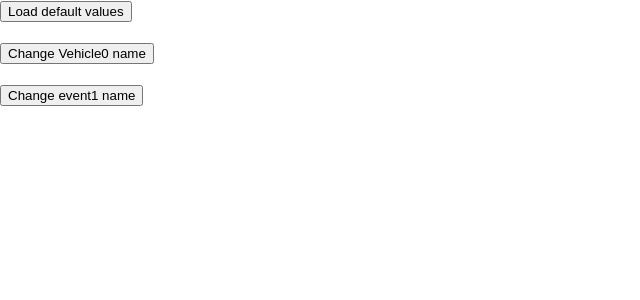
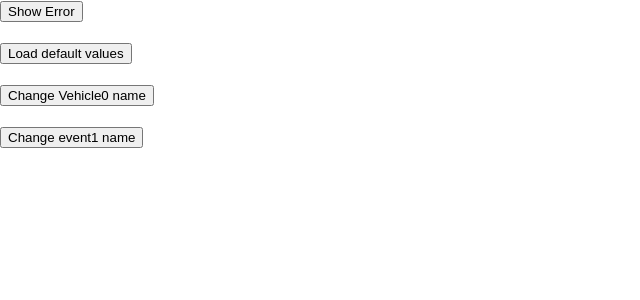
Before and after one commit to sebbalex/simple-redux, a React (Create React App) app: page / in a window 1280 px wide. Shown: the top 300 px of the page, without its empty margins (0-640 px from the left). Built offline with nearby package versions, Linux system fonts and the light colour scheme.

Commit message:
fix: safe update and insert, show error button

```diff
--- a/src/Vehicles.js
+++ b/src/Vehicles.js
@@ -1,17 +1,18 @@
-import React, { Component } from "react";
-import PropTypes from "prop-types";
+import React, {Component} from 'react';
+import PropTypes from 'prop-types';
 import {
   changeItVehicleAction,
   changeItEventAction,
   addEventAction,
   loadInitialValuesAction,
-} from "./store/actions/actions";
-import { connect } from "react-redux";
+  updateVehicleTitle,
+} from './store/actions/actions';
+import {connect} from 'react-redux';
 
 class Vehicles extends Component {
   constructor(props) {
     super(props);
-    this.state = { eventTitle: "" };
+    this.state = {eventTitle: ''};
     this.handleInputChange = this.handleInputChange.bind(this);
     this.handleAddEvent = this.handleAddEvent.bind(this);
   }
@@ -24,8 +25,8 @@ class Vehicles extends Component {
 
   handleAddEvent(key) {
     const eventTitle = this.state.eventTitle;
-    if (eventTitle === "") {
-      console.warn("event title cannot be null");
+    if (eventTitle === '') {
+      console.warn('event title cannot be null');
       return;
     }
     this.props.onAddEventAction(this.state.eventTitle, key);
@@ -37,10 +38,16 @@ class Vehicles extends Component {
       events,
       onChangeItClick,
       onChangeItEventAction,
-      onLoadDefaultValues
+      onLoadDefaultValues,
+      onChangeVehicleTitle,
+      errorMessage,
     } = this.props;
     return (
       <div>
+        {errorMessage && <h2>{errorMessage}</h2>}
+        <button onClick={onChangeVehicleTitle}>Show Error</button>
+        <br />
+        <br />
         <button onClick={onLoadDefaultValues}>Load default values</button>
         <br />
         <br />
@@ -95,6 +102,7 @@ function mapStateToProps(state) {
   return {
     vehicles: state.vehicles,
     events: state.events,
+    errorMessage: state.errorMessage,
   };
 }
 // Map Redux actions to component props
@@ -102,6 +110,7 @@ const mapDispatchToProps = (dispatch) => ({
   onLoadDefaultValues: () => dispatch(loadInitialValuesAction),
   onChangeItClick: () => dispatch(changeItVehicleAction),
   onChangeItEventAction: () => dispatch(changeItEventAction),
+  onChangeVehicleTitle: () => dispatch(updateVehicleTitle(undefined, undefined)),
   onAddEventAction: (eventTitle, key) =>
     dispatch(addEventAction(eventTitle, key)),
 });
--- a/src/store/actions/actions.js
+++ b/src/store/actions/actions.js
@@ -1,24 +1,36 @@
 /*
  * action types
  */
-export const loadInitialValuesAction = { type: "LOAD_DEFAULT" };
+export const loadInitialValuesAction = {type: 'LOAD_DEFAULT'};
 
-export const changeItVehicleAction = { type: "CHANGEIT_VEHICLE_ACTION" };
-export const listVehicleAction = { type: "LIST_VEHICLE_ACTION" };
+export const changeItVehicleAction = {type: 'CHANGEIT_VEHICLE_ACTION'};
+export const listVehicleAction = {type: 'LIST_VEHICLE_ACTION'};
 
-export const changeItEventAction = { type: "CHANGEIT_EVENT_ACTION" };
-export const listEventAction = { type: "LIST_EVENT_ACTION" };
-export const realAddEventAction = { type: "ADD_EVENT_ACTION" };
+export const changeItEventAction = {type: 'CHANGEIT_EVENT_ACTION'};
+export const listEventAction = {type: 'LIST_EVENT_ACTION'};
+export const realAddEventAction = {type: 'ADD_EVENT_ACTION'};
 
-export const errorMessageAction = {type: "ERROR_MESSAGE_ACTION"};
+export const resetErrorAction = {type: 'ERROR_RESET_ACTION'};
 
 /*
  * action creators
  */
+export const updateVehicleTitle = (state, key) => {
+  if (key === undefined) {
+    return {
+      type: 'ERROR',
+      error: 'no vehicle found',
+    };
+  }
+  return {
+    type: 'CHANGEIT_EVENT_ACTION',
+  };
+};
+
 export const addEventAction = (eventTitle, key) => {
-  const eventId = "event-" + makeid(5);
+  const eventId = 'event-' + makeid(5);
   return {
-    type: "ADD_EVENT_ACTION",
+    type: 'ADD_EVENT_ACTION',
     payload: {
       eventId,
       eventTitle,
@@ -28,9 +40,9 @@ export const addEventAction = (eventTitle, key) => {
 };
 
 const makeid = (length) => {
-  let result = "";
+  let result = '';
   const characters =
-    "ABCDEFGHIJKLMNOPQRSTUVWXYZabcdefghijklmnopqrstuvwxyz0123456789";
+    'ABCDEFGHIJKLMNOPQRSTUVWXYZabcdefghijklmnopqrstuvwxyz0123456789';
   let charactersLength = characters.length;
   for (var i = 0; i < length; i++) {
     result += characters.charAt(Math.floor(Math.random() * charactersLength));
--- a/src/store/reducers/index.js
+++ b/src/store/reducers/index.js
@@ -1,24 +1,23 @@
-import { combineReducers } from 'redux'
-import { errorMessageAction } from '../actions/actions'
-import vehicleReducer from "./vehicleReducer";
-import eventReducer from "./eventReducer";
+import {combineReducers} from 'redux';
+import {resetErrorAction} from '../actions/actions';
+import vehicleReducer from './vehicleReducer';
+import eventReducer from './eventReducer';
 
 // Updates error message to notify about the failed fetches.
 const errorMessage = (state = null, action) => {
-  const { type, error } = action
-
-  if (type === errorMessageAction) {
-    return null
+  const {type, error} = action;
+  if (type === resetErrorAction) {
+    return null;
   } else if (error) {
-    return error
+    return error;
   }
-  return state
-}
+  return state;
+};
 
 const rootReducer = combineReducers({
   vehicles: vehicleReducer,
   events: eventReducer,
   errorMessage,
-})
+});
 
-export default rootReducer
+export default rootReducer;
--- a/src/store/reducers/vehicleReducer.js
+++ b/src/store/reducers/vehicleReducer.js
@@ -28,7 +28,9 @@ export const initValue = {
 const updateVehicle = (state, action) => {
   const vehicleId = "vehicle0";
   const vehicle0 = state[vehicleId];
-
+  if(vehicle0 === undefined) {
+    return state;
+  }
   return {
     ...state,
     [vehicleId]: {
@@ -42,9 +44,9 @@ const addEvent = (state, action) => {
   const { payload } = action;
   const { vehicleId, eventId } = payload;
   const vehicle0 = state[vehicleId];
-  // if(vehicle0 === undefined) {
-  //   return state;
-  // }
+  if(vehicle0 === undefined) {
+    return state;
+  }
   return {
     ...state,
     [vehicleId]: {
```
